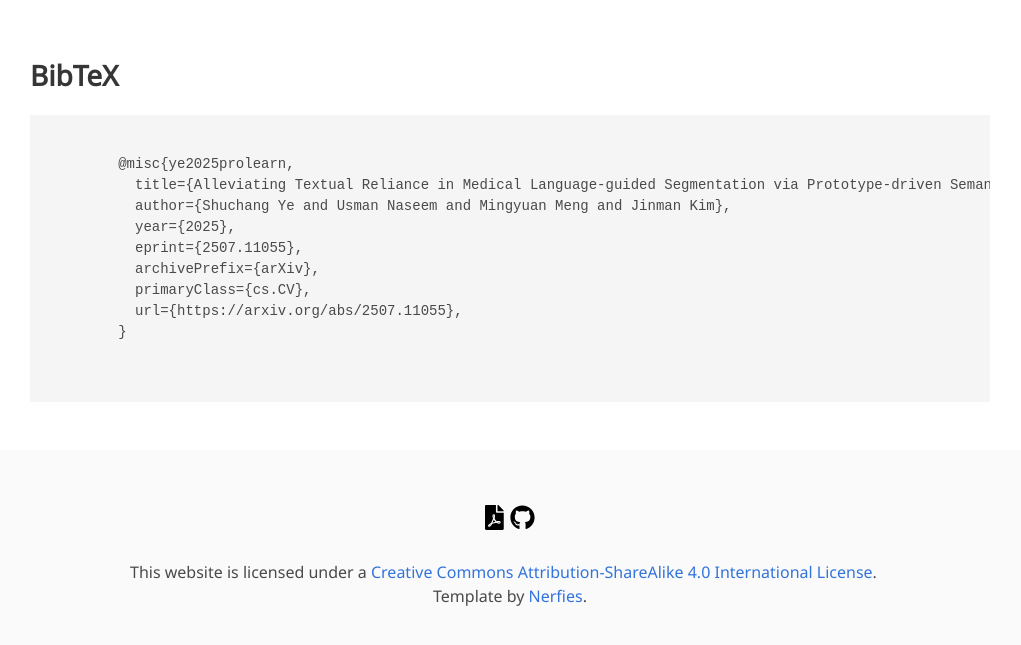
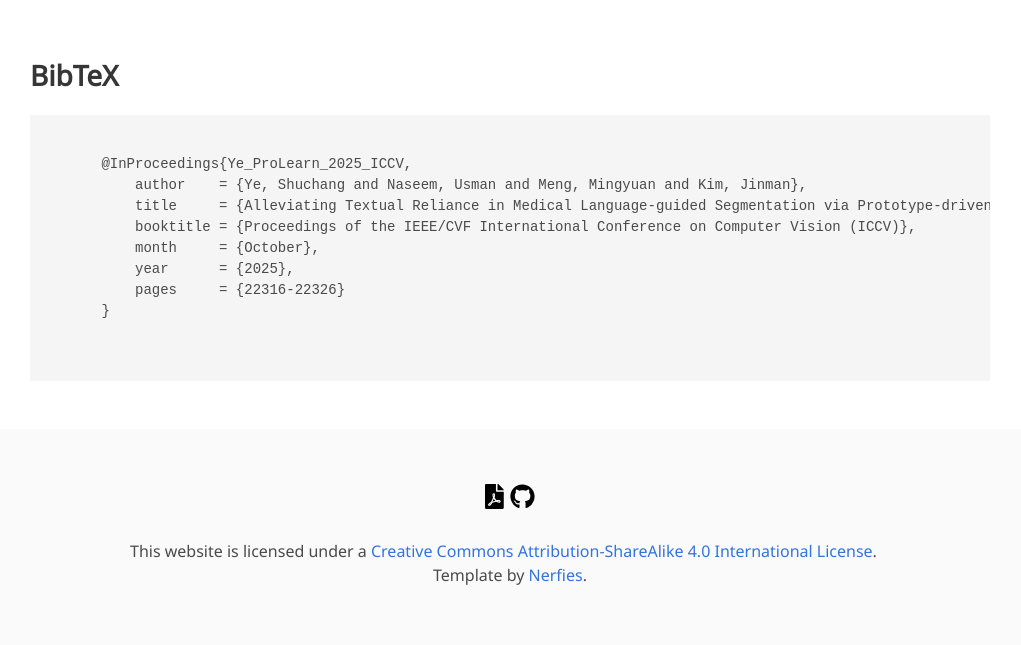
Before and after one commit to ShuchangYe-bib/ShuchangYe-bib.github.io, a Jekyll site: the page websites/ProLearn/prolearn.html, which Jekyll copies as it is, in a window 1280 px wide and 900 px high, scrolled down 2095 px, cut to the strip 196-841 px from the top of the window. Shown: the whole strip, without its empty margins (130-1151 px from the left). Built offline with Jekyll 4.4.1, drawn with Linux system fonts in a browser that asks for light colours; nearby versions of some CDN libraries; some web fonts are replaced; library files that are not in the unit come from our copies; a style sheet for code colours, icons or effects is not loaded.

Commit message:
update citation

```diff
--- a/websites/ProLearn/prolearn.html
+++ b/websites/ProLearn/prolearn.html
@@ -312,15 +312,14 @@
     <h2 class="title">BibTeX</h2>
     <pre>
       <code>
-        @misc{ye2025prolearn,
-          title={Alleviating Textual Reliance in Medical Language-guided Segmentation via Prototype-driven Semantic Approximation},
-          author={Shuchang Ye and Usman Naseem and Mingyuan Meng and Jinman Kim},
-          year={2025},
-          eprint={2507.11055},
-          archivePrefix={arXiv},
-          primaryClass={cs.CV},
-          url={https://arxiv.org/abs/2507.11055},
-        }
+      @InProceedings{Ye_ProLearn_2025_ICCV,
+          author    = {Ye, Shuchang and Naseem, Usman and Meng, Mingyuan and Kim, Jinman},
+          title     = {Alleviating Textual Reliance in Medical Language-guided Segmentation via Prototype-driven Semantic Approximation},
+          booktitle = {Proceedings of the IEEE/CVF International Conference on Computer Vision (ICCV)},
+          month     = {October},
+          year      = {2025},
+          pages     = {22316-22326}
+      }
       </code>
     </pre>
   </div>
```
Also changed, not shown: 3 other files.
